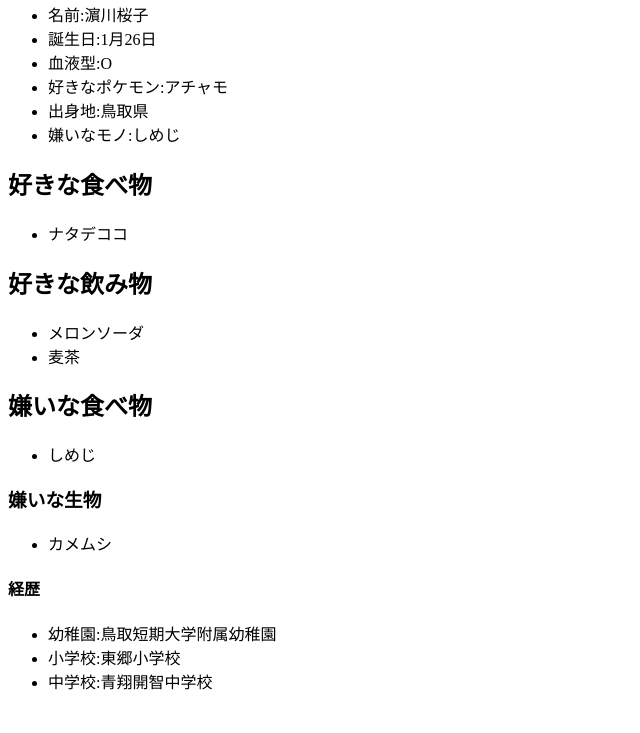
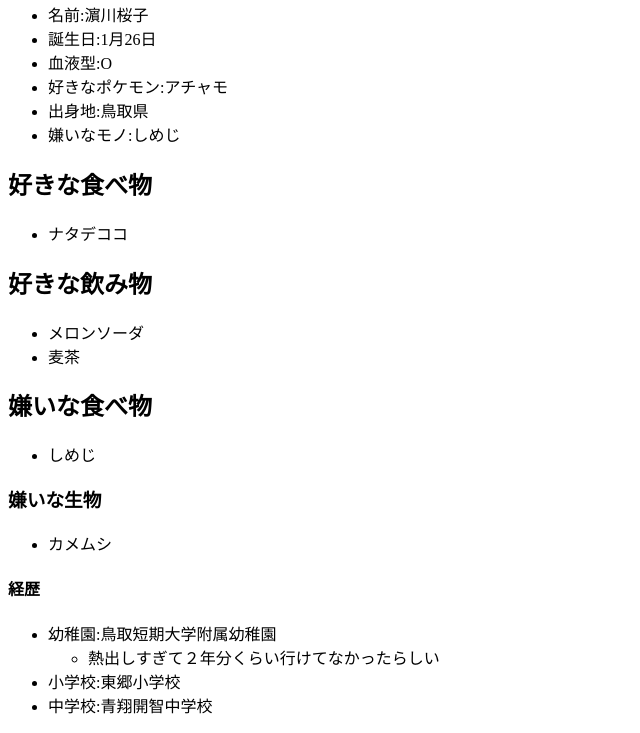
Before and after one commit to SakurakoHamakawa/GIT-PRACTICE, a plain HTML site: page index.html in a window 1280 px wide. Shown: the part 87-820 px from the top of the page, without its empty margins (0-640 px from the left). Drawn offline with Linux system fonts and the light colour scheme.

Commit message:
経歴に一言追加

```diff
--- a/index.html
+++ b/index.html
@@ -38,9 +38,11 @@
         <h4>経歴</h4>
         <ul>
             <li>幼稚園:鳥取短期大学附属幼稚園</li>
+            <ul>
+                <li>熱出しすぎて２年分くらい行けてなかったらしい</li>
+            </ul>
             <li>小学校:東郷小学校</li>
             <li>中学校:青翔開智中学校</li>
         </ul>
-
     </body>
 </html>
```
